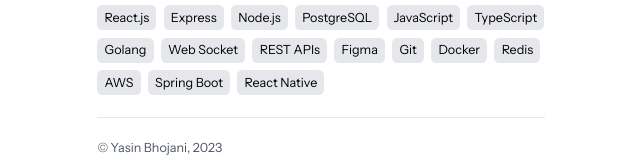
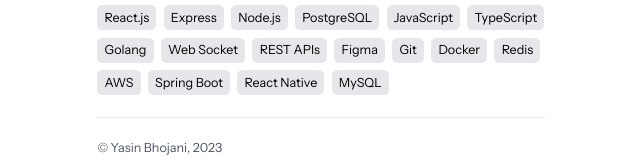
Before and after one commit to Sakinaa72/sakina, a React (Vite) app: page / in a window 1280 px wide. Shown: the part 417-577 px from the top of the page, without its empty margins (319-959 px from the left). Built offline with nearby package versions, Linux system fonts and the light colour scheme.

Commit message:
added skill

```diff
--- a/src/components/Skills/Skills.jsx
+++ b/src/components/Skills/Skills.jsx
@@ -19,6 +19,7 @@
     { name: "AWS" },
     { name: "Spring Boot" },
     { name: "React Native" },
+    { name: "MySQL" },
   ];
 
   return (
```
